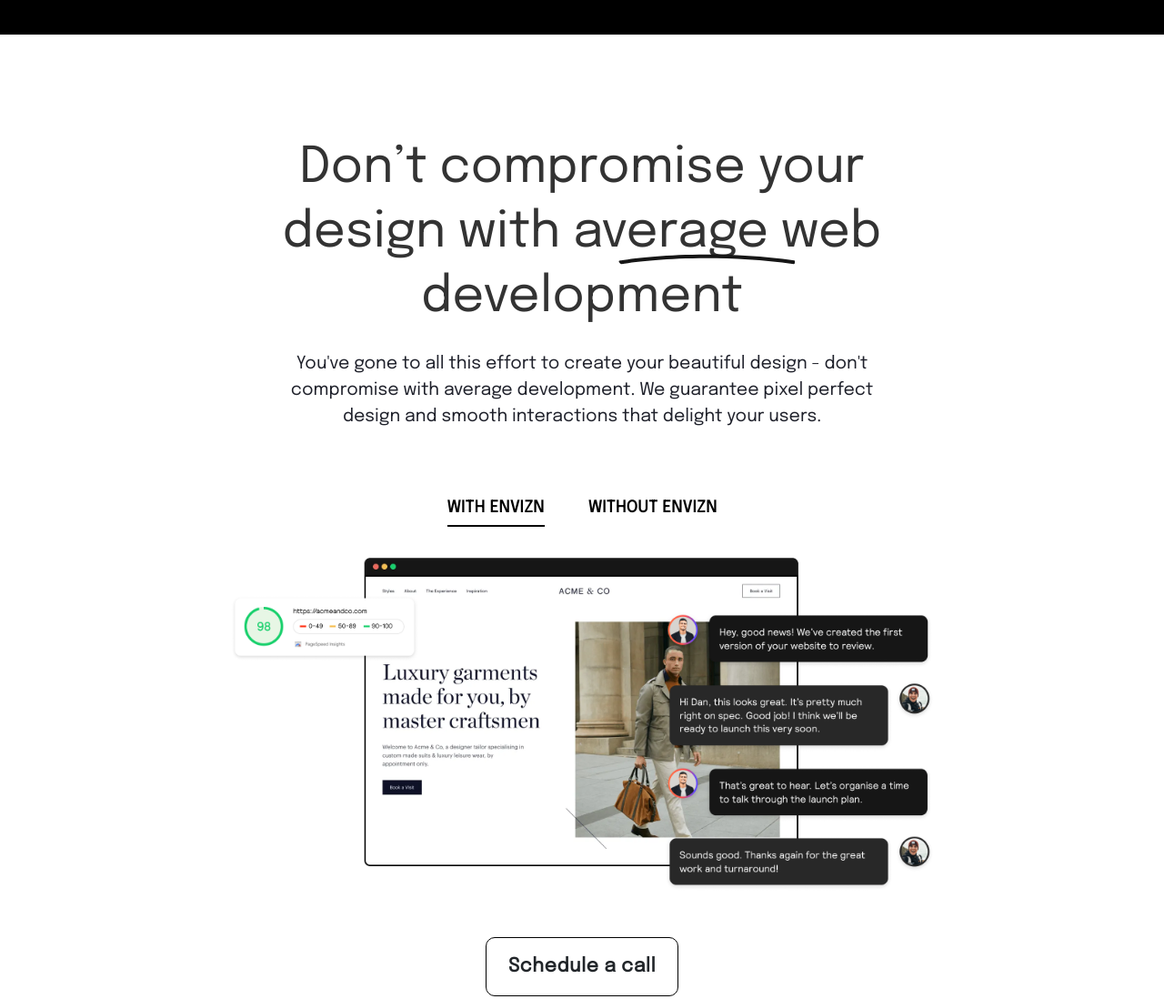
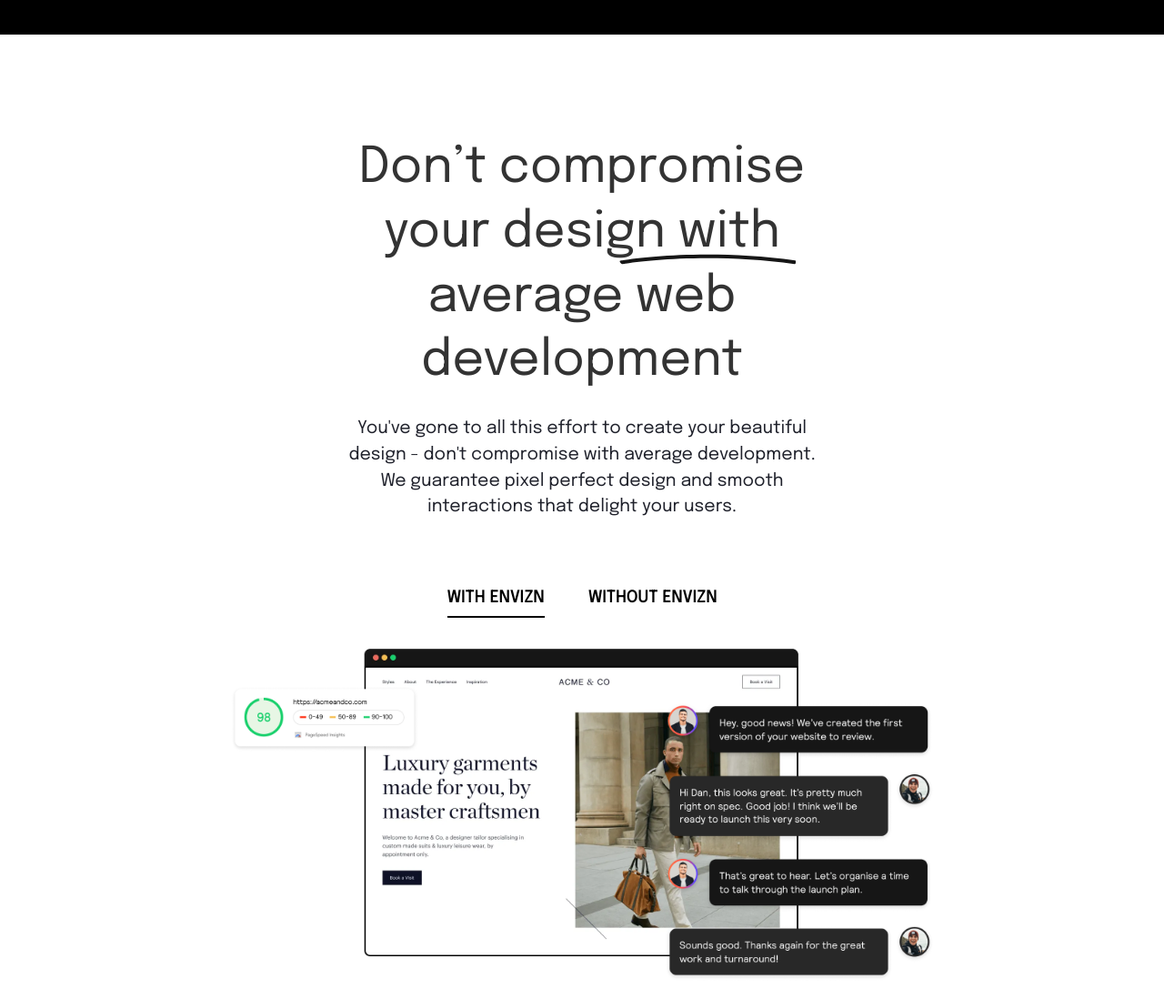
Before and after one commit to ghubant2002/enviznlabs_demo, a plain HTML site: page index.html in a window 1280 px wide. Shown: the part 3960-5058 px from the top of the page at 91% size. Drawn offline with nearby package versions, Linux system fonts and the light colour scheme.

Commit message:
content change

```diff
--- a/css/custom.css
+++ b/css/custom.css
@@ -307,7 +307,7 @@
 {
     position: absolute;
     top: 8.7rem;
-    left:23rem;
+    left:21rem;
 }
 
 .en_head8
--- a/index.html
+++ b/index.html
@@ -367,7 +367,7 @@
 <!-- Body Section 6 -->
 
 <div class="container-fluid text-center mt-5 pt-5 px-5 sec6_con" data-aos="fade-down" data-aos-easing="linear" data-aos-duration="1500">
-  <div class="col-12 col-lg-10 col-xl-7 mx-auto en_main6 pt-3">
+  <div class="col-12 col-lg-10 col-xl-6 mx-auto en_main6 pt-3">
     <h2 class="card-title en_head8">Don’t compromise your design with average web development</h2>
     <div class="col-4 col-md-4 col-lg-4 en_pos3">
       <img src="images/underline.svg" class="img-fluid">
```
